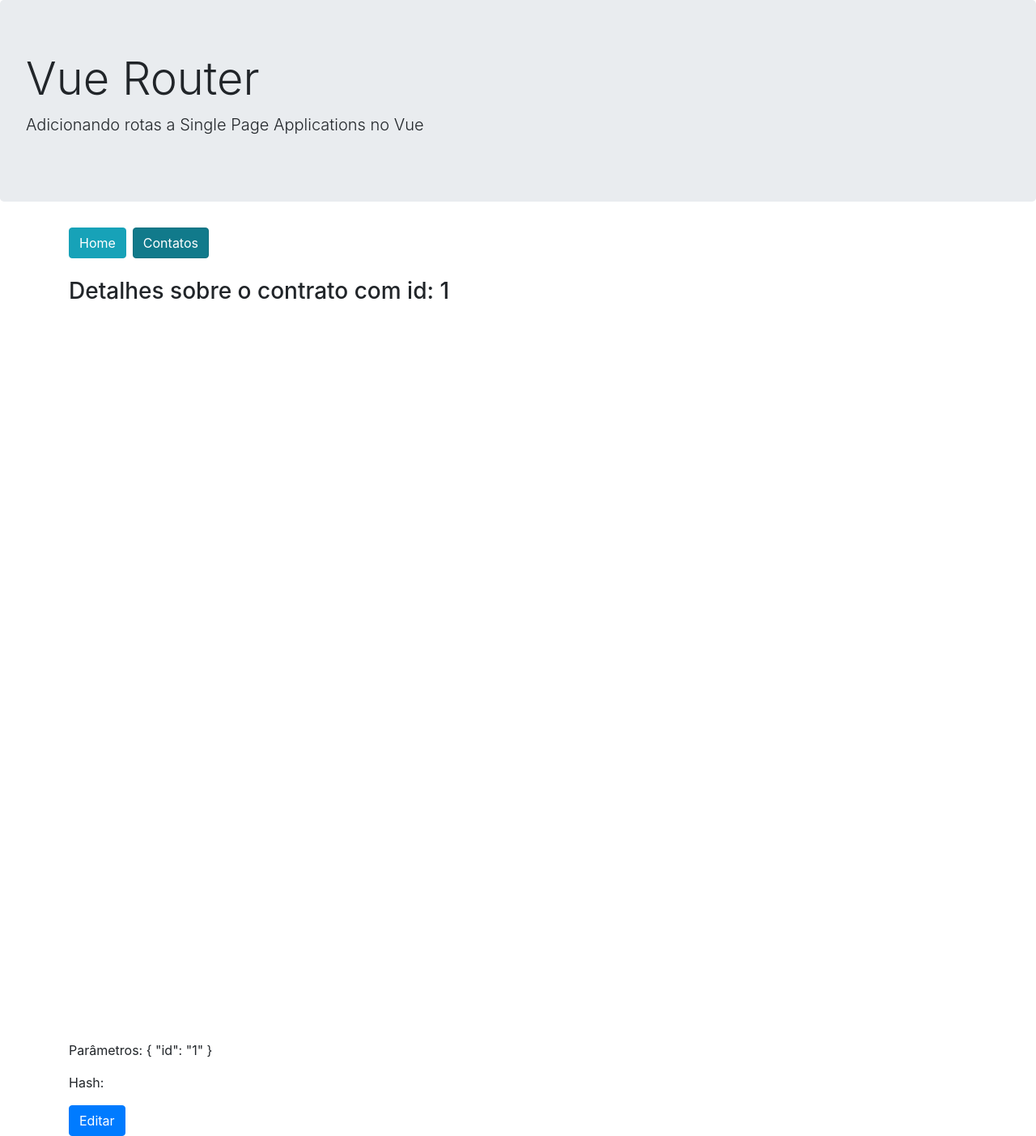
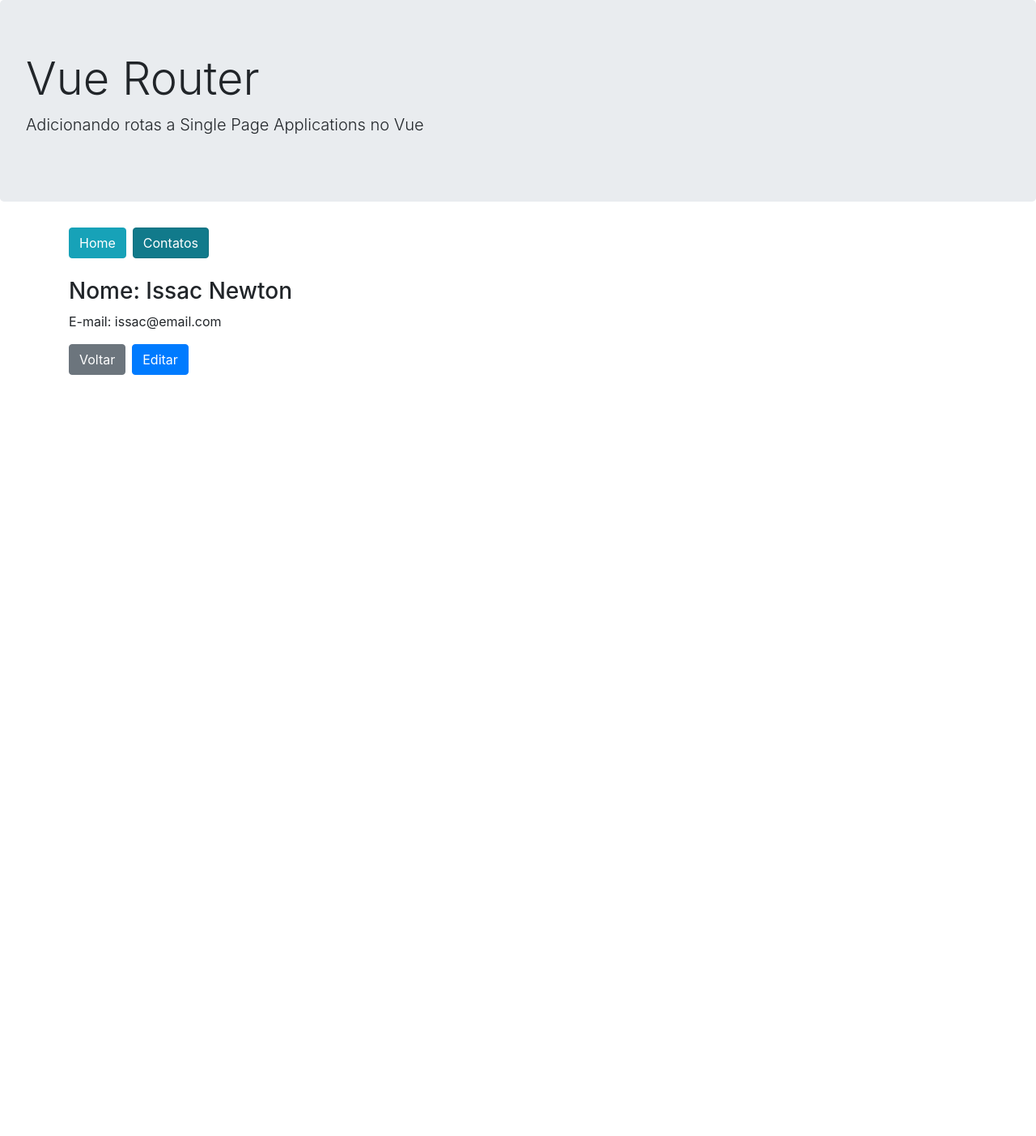
Before and after one commit to italo-brenner/vue-rotas, a Vue app: page /contatos/1 in a window 1280 px wide. Shown: the whole page at 81% size. After the commit the page ends 800 px from the top, so only its background shows below. Built offline with nearby package versions, Linux system fonts and the light colour scheme; the HTML template or start-up script is replaced by a standard one.

Commit message:
Bonus: Exibindo mais detalhes dos contatos

```diff
--- a/src/components/contatos/ContatosListaItem.vue
+++ b/src/components/contatos/ContatosListaItem.vue
@@ -3,8 +3,7 @@
     <span>{{ contato.nome }}</span>
     <router-link
       :to="{
-        path: `/contatos/${contato.id}`,
-        hash: '#parametro'
+        path: `/contatos/${contato.id}`
       }"
       class="btn btn-info btn-sm float-right">
 
--- a/src/views/contatos/ContatoDetalhes.vue
+++ b/src/views/contatos/ContatoDetalhes.vue
@@ -1,9 +1,13 @@
 <template>
-  <div>
-    <h3 class="font-weight light">Detalhes sobre o contrato com id: {{ id }}</h3>
-    <div style="height: 900px"></div>
-    <p id="parametro">Parâmetros: {{ parametros }}</p>
-    <p>Hash: {{ $route.hash }}</p>
+  <div v-if="contato">
+    <h3 class="font-weight light">Nome: {{ contato.nome }}</h3>
+    <p>E-mail: {{ contato.email }}</p>
+    <button
+      class="btn btn-secondary mr-2"
+      @click="$router.back()"
+    >
+      Voltar
+    </button>
     <router-link
       :to="`/contatos/${id}/editar`"
       class="btn btn-primary">
@@ -14,6 +18,9 @@
 </template>
 
 <script>
+
+import EventBus from './../../event-bus'
+
 export default {
   props: {
     id: {
@@ -23,8 +30,11 @@
   },
   data() {
     return {
-      parametros: this.$route.params
+      contato: undefined
     }
+  },
+  created() {
+    this.contato = EventBus.buscarContato(this.id)
   },
   beforeRouteUpdate(to, from, next) {
     console.log('beforeRouteUpdate')
```
